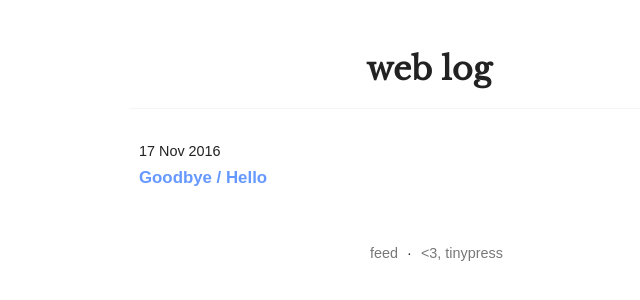
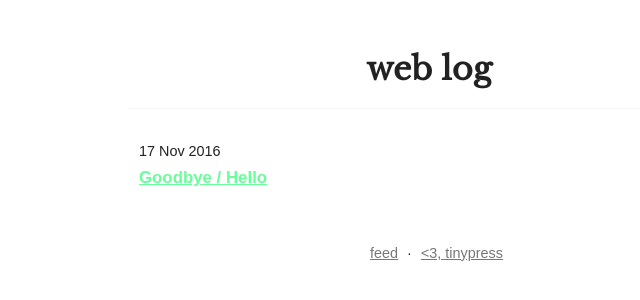
Before and after one commit to zoepage/zoepage.github.io, a Jekyll site: the page built from index.html, in a window 1280 px wide. Shown: the top 300 px of the page, without its empty margins (211-851 px from the left). Built offline with Jekyll 4.4.1, drawn with Linux system fonts in a browser that asks for light colours; the list of posts is cut into pages by our own code.

Commit message:
chore: changed colours

```diff
--- a/assets/css/style.css
+++ b/assets/css/style.css
@@ -16,7 +16,6 @@
 
 a{
     color: #777;
-    text-decoration: none;
 }
 a:hover{
     text-decoration: underline;
@@ -33,6 +32,7 @@
 nav a{
   padding: 0 5px;
   font-size: 90%;
+  text-decoration: none;
 }
 header{
     font-family: 'Libre Baskerville', Georgia;
@@ -60,13 +60,13 @@
     padding: 10px
 }
 article a{
-    color: #6699FF;
+    color: #66FF99;
 }
 article h3{
     color: #222;
 }
 article a:visited{
-    color: #6666FF;
+    color: #66FF66;
 }
 article img{
     max-width: 550px;
```
